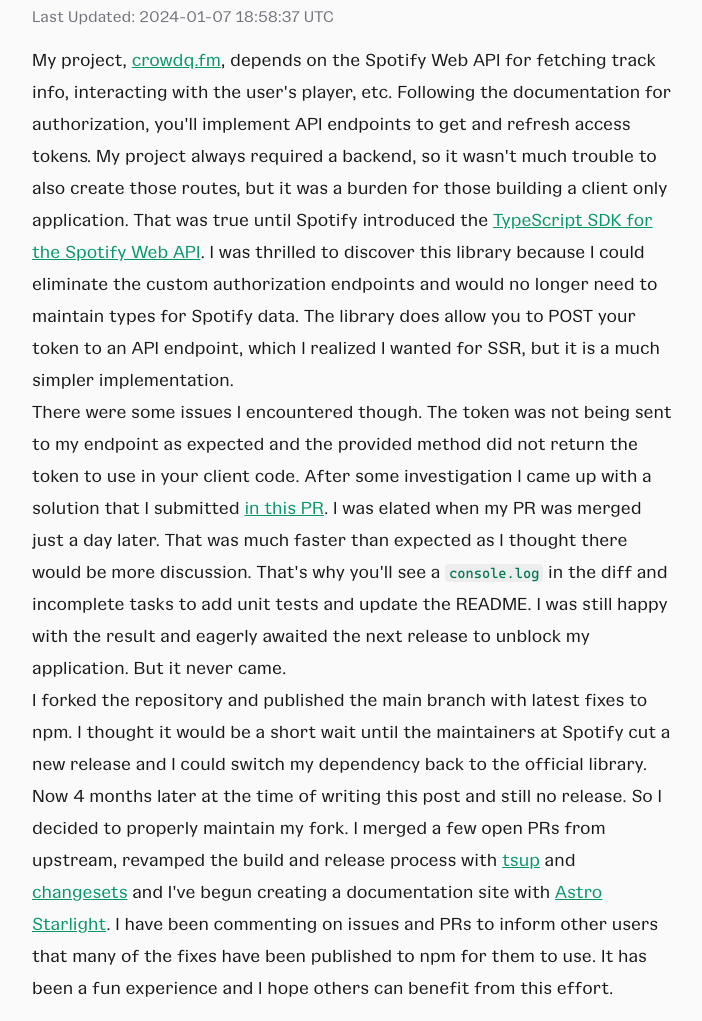
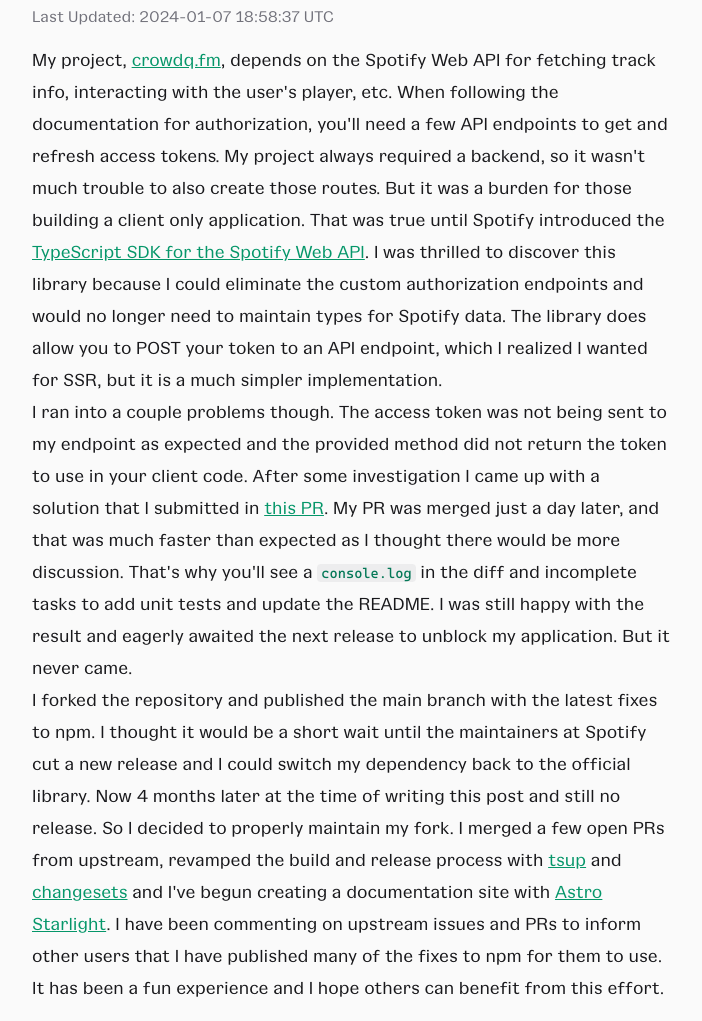
Before and after one commit to fostertheweb/fostertheweb.com, an Astro site: page /thoughts/becoming-a-maintainer in a window 1280 px wide. Shown: the part 139-1160 px from the top of the page, without its empty margins (288-990 px from the left). Built offline with nearby package versions, Linux system fonts and the light colour scheme; Astro itself is replaced by a stand-in of ours; a web font is replaced by a local one.

Commit message:
some tweaks to post

```diff
--- a/src/content/thoughts/becoming-a-maintainer.mdx
+++ b/src/content/thoughts/becoming-a-maintainer.mdx
@@ -4,8 +4,8 @@ layout: ../../layouts/PostLayout.astro
 blurb: How did this happen?
 ---
 
-My project, [crowdq.fm](/projects/crowdq-fm), depends on the Spotify Web API for fetching track info, interacting with the user's player, etc. Following the documentation for authorization, you'll implement API endpoints to get and refresh access tokens. My project always required a backend, so it wasn't much trouble to also create those routes, but it was a burden for those building a client only application. That was true until Spotify introduced the [TypeScript SDK for the Spotify Web API](https://developer.spotify.com/blog/2023-07-03-typescript-sdk). I was thrilled to discover this library because I could eliminate the custom authorization endpoints and would no longer need to maintain types for Spotify data. The library does allow you to POST your token to an API endpoint, which I realized I wanted for SSR, but it is a much simpler implementation.
+My project, [crowdq.fm](/projects/crowdq-fm), depends on the Spotify Web API for fetching track info, interacting with the user's player, etc. When following the documentation for authorization, you'll need a few API endpoints to get and refresh access tokens. My project always required a backend, so it wasn't much trouble to also create those routes. But it was a burden for those building a client only application. That was true until Spotify introduced the [TypeScript SDK for the Spotify Web API](https://developer.spotify.com/blog/2023-07-03-typescript-sdk). I was thrilled to discover this library because I could eliminate the custom authorization endpoints and would no longer need to maintain types for Spotify data. The library does allow you to POST your token to an API endpoint, which I realized I wanted for SSR, but it is a much simpler implementation.
 
-There were some issues I encountered though. The token was not being sent to my endpoint as expected and the provided method did not return the token to use in your client code. After some investigation I came up with a solution that I submitted [in this PR](https://github.com/spotify/spotify-web-api-ts-sdk/pull/78/files). I was elated when my PR was merged just a day later. That was much faster than expected as I thought there would be more discussion. That's why you'll see a `console.log` in the diff and incomplete tasks to add unit tests and update the README. I was still happy with the result and eagerly awaited the next release to unblock my application. But it never came.
+I ran into a couple problems though. The access token was not being sent to my endpoint as expected and the provided method did not return the token to use in your client code. After some investigation I came up with a solution that I submitted in [this PR](https://github.com/spotify/spotify-web-api-ts-sdk/pull/78/files). My PR was merged just a day later, and that was much faster than expected as I thought there would be more discussion. That's why you'll see a `console.log` in the diff and incomplete tasks to add unit tests and update the README. I was still happy with the result and eagerly awaited the next release to unblock my application. But it never came.
 
-I forked the repository and published the main branch with latest fixes to npm. I thought it would be a short wait until the maintainers at Spotify cut a new release and I could switch my dependency back to the official library. Now 4 months later at the time of writing this post and still no release. So I decided to properly maintain my fork. I merged a few open PRs from upstream, revamped the build and release process with [tsup](https://tsup.egoist.dev) and [changesets](https://github.com/changesets/changesets) and I've begun creating a documentation site with [Astro Starlight](https://starlight.astro.build). I have been commenting on issues and PRs to inform other users that many of the fixes have been published to npm for them to use. It has been a fun experience and I hope others can benefit from this effort.
+I forked the repository and published the main branch with the latest fixes to npm. I thought it would be a short wait until the maintainers at Spotify cut a new release and I could switch my dependency back to the official library. Now 4 months later at the time of writing this post and still no release. So I decided to properly maintain my fork. I merged a few open PRs from upstream, revamped the build and release process with [tsup](https://tsup.egoist.dev) and [changesets](https://github.com/changesets/changesets) and I've begun creating a documentation site with [Astro Starlight](https://starlight.astro.build). I have been commenting on upstream issues and PRs to inform other users that I have published many of the fixes to npm for them to use. It has been a fun experience and I hope others can benefit from this effort.
```
